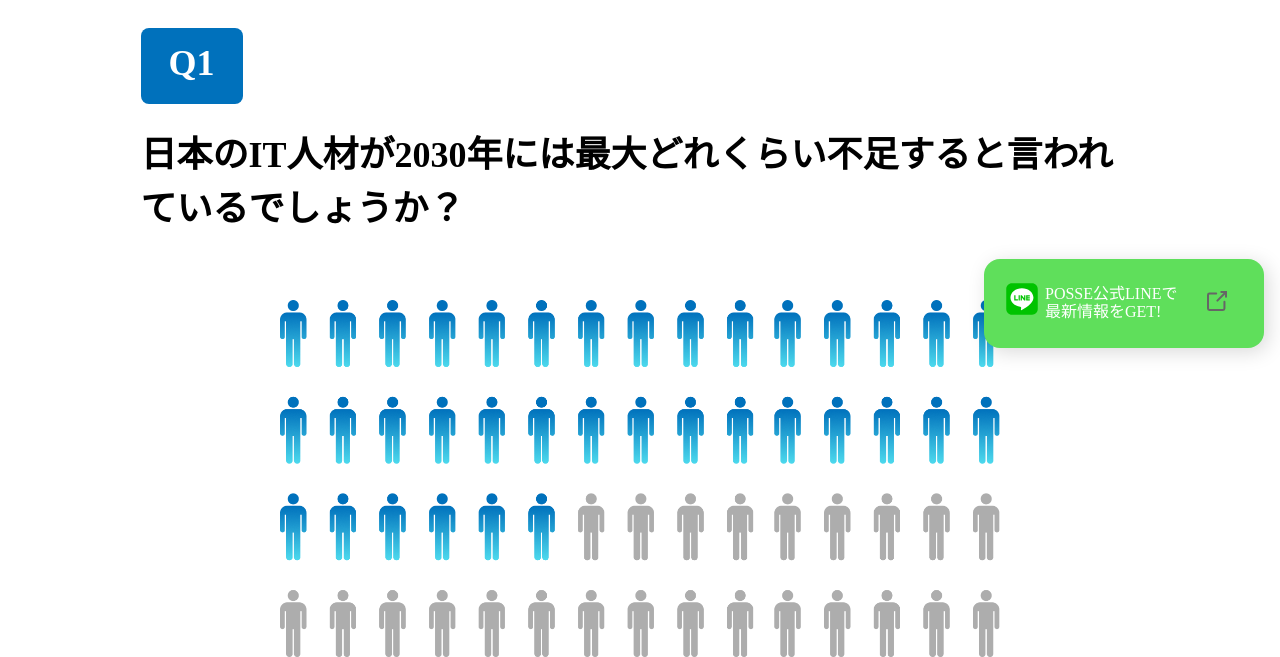
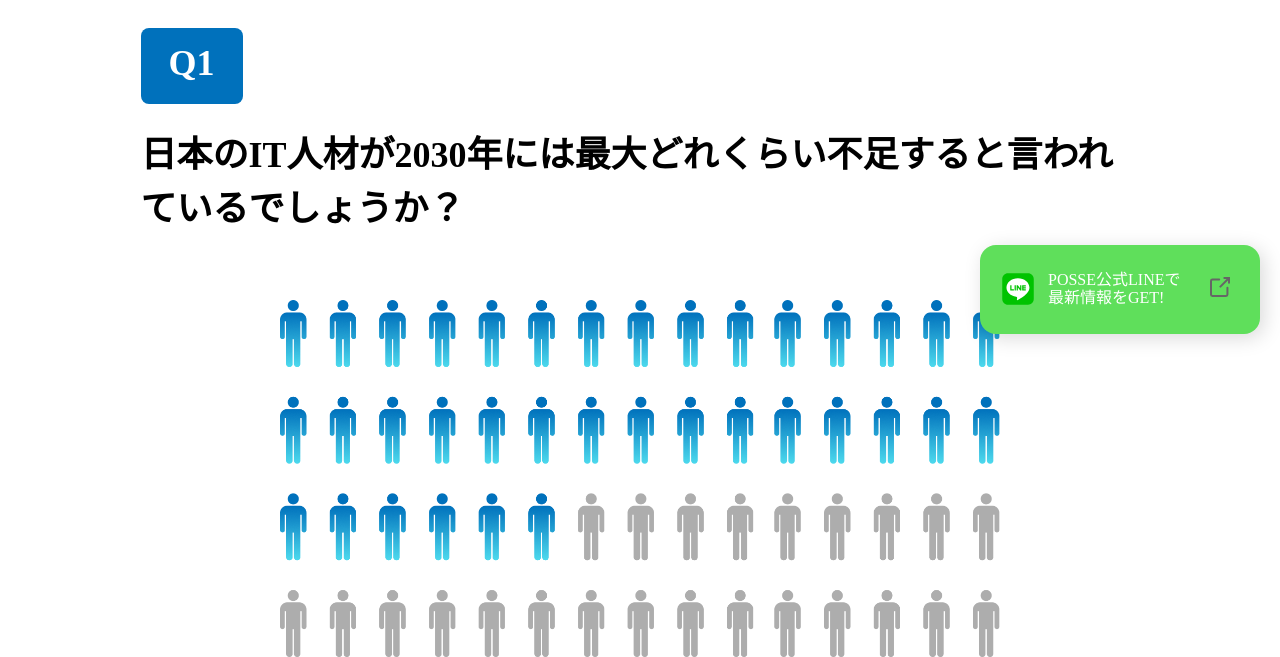
Before and after one commit to posse-ap/gen3.0-kazuki1023, a PHP site: page /quiz/index.html in a window 1280 px wide. Shown: the part 445-1102 px from the top of the page. Run offline with PHP 8.4, Linux system fonts and the light colour scheme.

Commit message:
week5微調整

```diff
--- a/quiz/style.css
+++ b/quiz/style.css
@@ -181,6 +181,7 @@
   line-height: 1.8;
   padding: 20px;
   width: 100%;
+  cursor: pointer;
 }
 .quetion1_answer_list_item_button_icon{
   margin-left: auto;
@@ -281,6 +282,7 @@
   line-height: 1.8;
   padding: 20px;
   width: 100%;
+  cursor: pointer;
 }
 .quetion2_answer_list_item_button_icon{
   margin-left: auto;
@@ -381,6 +383,7 @@
   line-height: 1.8;
   padding: 20px;
   width: 100%;
+  cursor: pointer;
 }
 .quetion3_answer_list_item_button_icon{
   margin-left: auto;
@@ -481,6 +484,7 @@
   line-height: 1.8;
   padding: 20px;
   width: 100%;
+  cursor: pointer;
 }
 .quetion4_answer_list_item_button_icon{
   margin-left: auto;
@@ -581,6 +585,7 @@
   line-height: 1.8;
   padding: 20px;
   width: 100%;
+  cursor: pointer;
 }
 .quetion5_answer_list_item_button_icon{
   margin-left: auto;
@@ -668,7 +673,6 @@
 }
 .quetion6_answer_list_item{
   display: list-item;
-  cursor: pointer;
 }
 .quetion6_answer_list_item_button{
   align-items: center;
@@ -681,6 +685,7 @@
   line-height: 1.8;
   padding: 20px;
   width: 100%;
+  cursor: pointer;
 }
 .quetion6_answer_list_item_button_icon{
   margin-left: auto;
@@ -705,6 +710,11 @@
 }
 
 /* l-lineのcss */
+.l-line{
+  max-width: 999px;
+  width: 100%;
+  margin: 0 auto;
+}
 .l-line_main{
   width: 100%;
   height: 300px;
@@ -781,8 +791,8 @@
 /* footerのcss */
 .l-footer_line{
   position: fixed;
-  bottom: 16px;
-  right: 16px;
+  bottom: 30px;
+  right: 20px;
   height: 80px;
   width: 280px;
 }
@@ -797,7 +807,7 @@
 }
 .l-footer_line_link_icon{
   font-size: 36px;
-
+  padding-top: 8px;
 }
 .l-footer_line_link_icon_img{
   width: 36px;
@@ -813,7 +823,7 @@
 }
 .l-footer_line_link_info{
   color: #fff;
-  margin-left: 5px;
+  margin-left: 12px;
 }
 .l-footer_main{
   border: solid 1px #eee;
```
